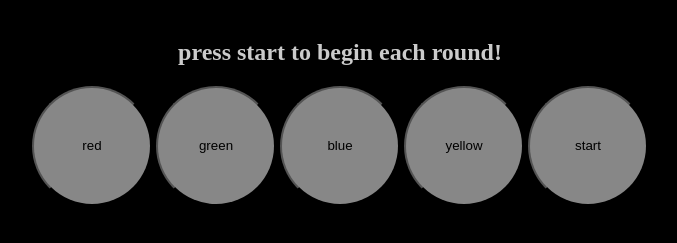
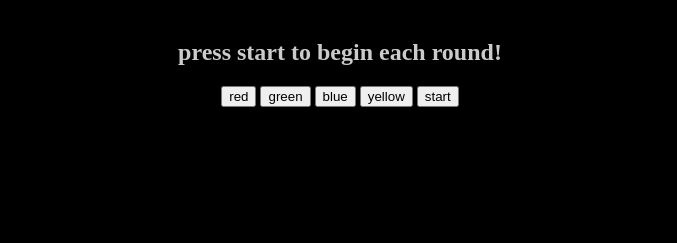
Before and after one commit to sophiabest/simon, a plain HTML site: page index.html in a window 1280 px wide. Shown: the part 69-312 px from the top of the page, without its empty margins (300-977 px from the left). Drawn offline with Linux system fonts and the light colour scheme.

```diff
--- a/css/main.css
+++ b/css/main.css
@@ -14,12 +14,3 @@ body {
     margin: 0;
     justify-items: center;
 }
-
-button {
-    grid-area: ctr;
-    height: 15vmin;
-    width: 15vmin;
-    border-radius: 50%;
-    background-color: rgba(156, 156, 156, 0.87);
-    outline: none;
-}
```
